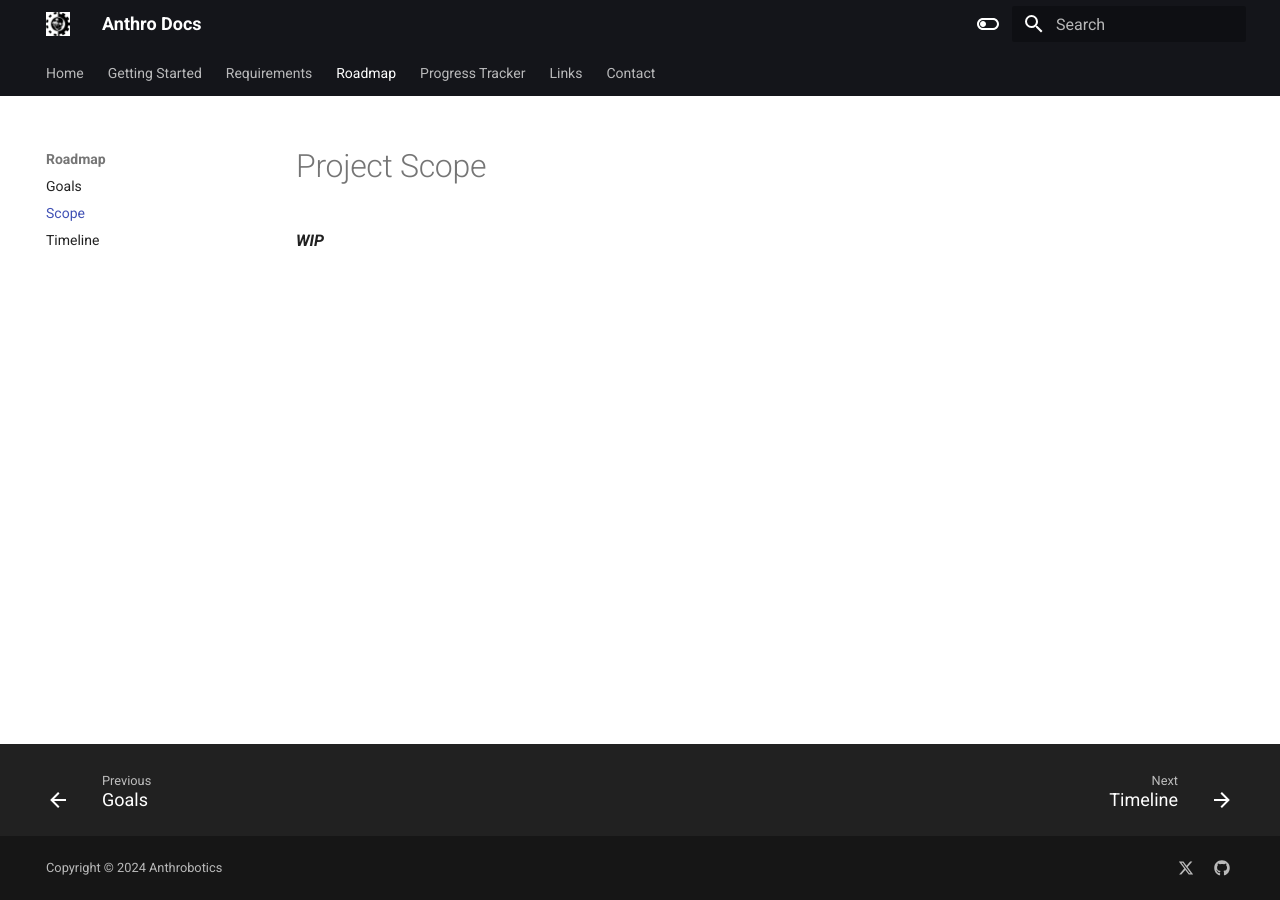
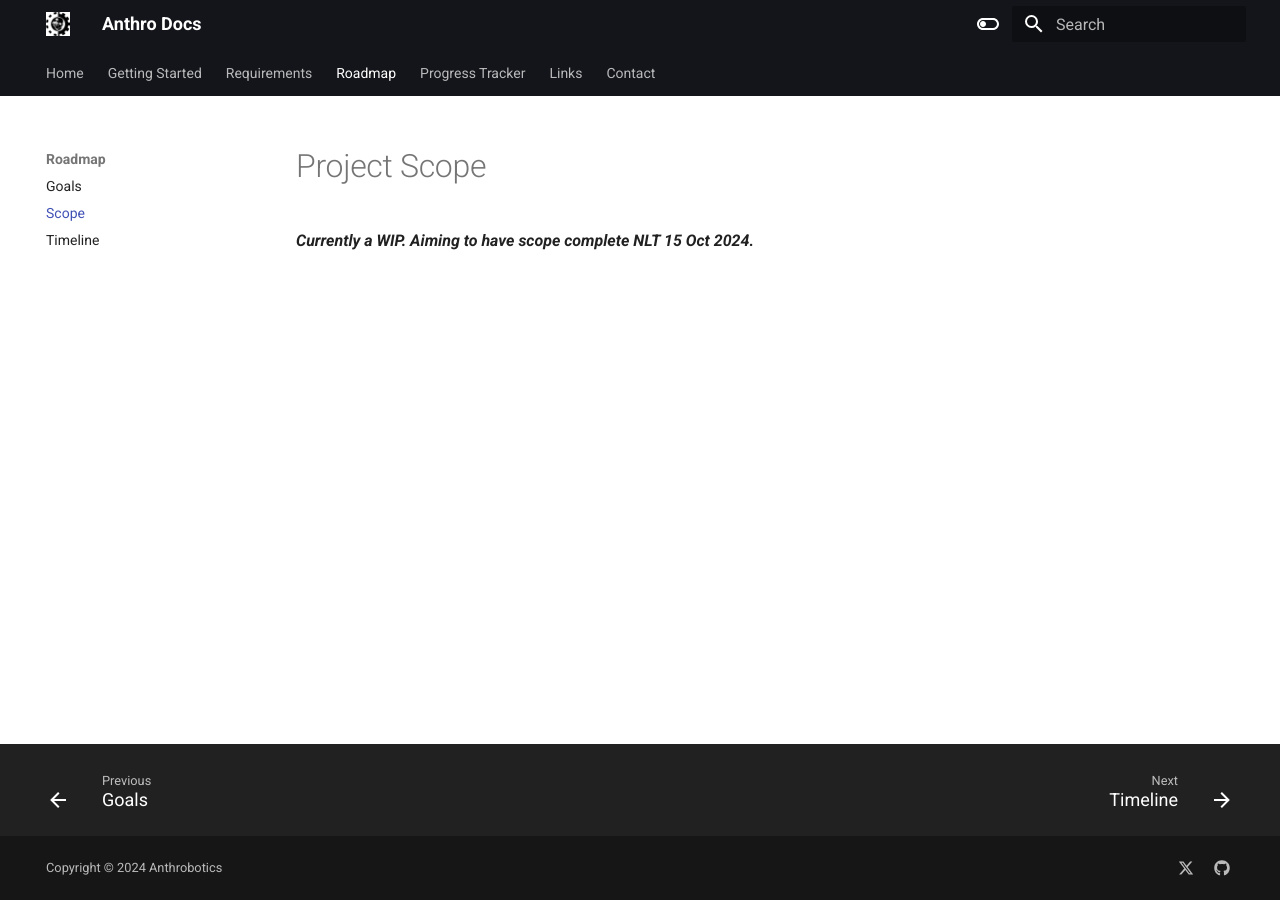
Before and after one commit to Anthrobotics/anthro-docs, an MkDocs documentation site: the page built from docs/roadmap/project scope.md, in a window 1280 px wide. Built offline with MkDocs 1.6.1 and Material for MkDocs 9.7.7, drawn with Linux system fonts in a browser that asks for light colours.

Commit message:
Update project scope.md

```diff
--- a/docs/roadmap/project scope.md
+++ b/docs/roadmap/project scope.md
@@ -1,3 +1,3 @@
 # Project Scope
 
-***WIP***
+***Currently a WIP. Aiming to have scope complete NLT 15 Oct 2024.***
```
